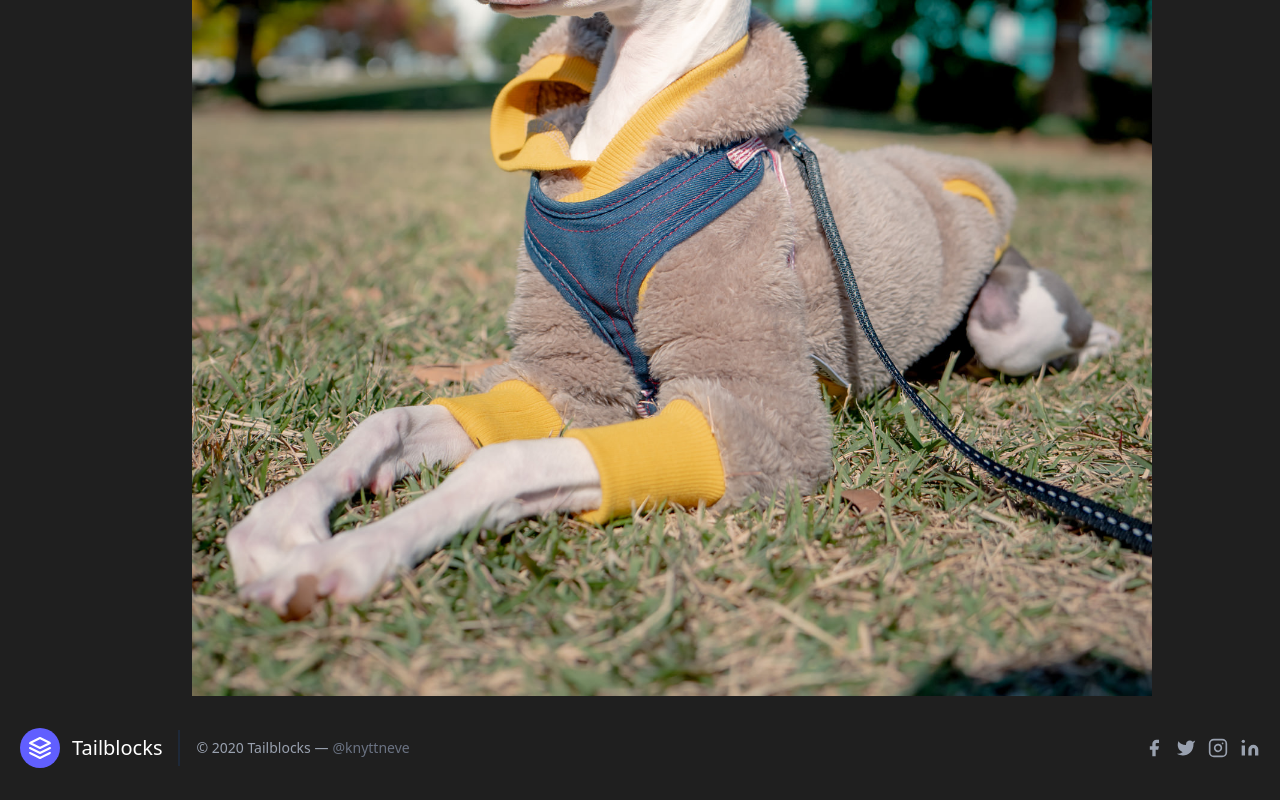
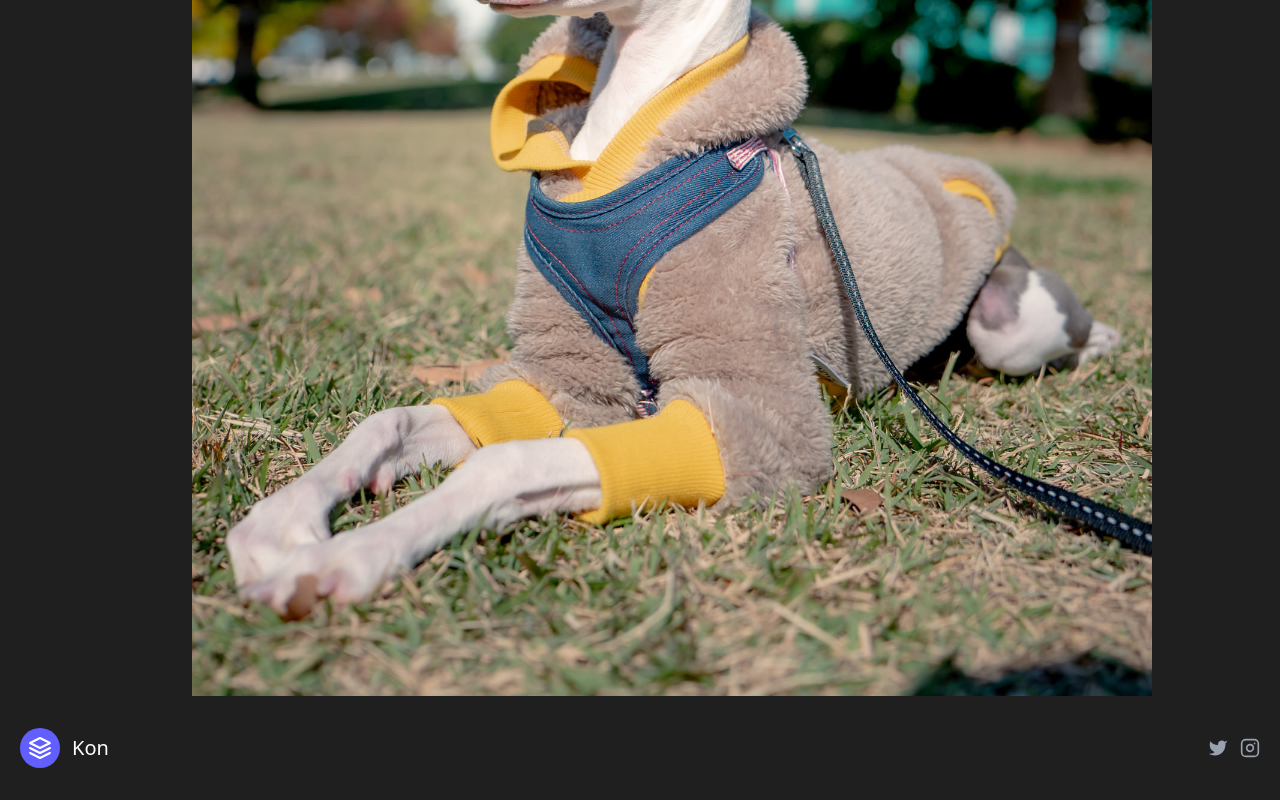
Before and after one commit to menotet/nitic_kon_2025, a React (Vite) app: page / in a window 1280 px wide. Shown: the part 1276-2076 px from the top of the page. Built offline with nearby package versions, Linux system fonts and the light colour scheme.

Commit message:
bu: 2025-08-17 21:43:15

```diff
--- a/src/AppRoutes.tsx
+++ b/src/AppRoutes.tsx
@@ -20,6 +20,10 @@ const routes = [
     path: "/timetable",
     Component: Timetable,
   },
+  {
+    path: "/Bandlist",
+    Component: Timetable,
+  },
 ] as const satisfies RouteProps[];
 
 {
--- /dev/null
+++ b/src/components/calendar.tsx
@@ -0,0 +1,37 @@
+document.querySelectorAll(".accordion-header").forEach((header) => {
+  header.addEventListener("click", () => {
+    const content = header.nextElementSibling; // 次の要素（コンテンツ）を取得
+    const icon = header.querySelector("svg"); // 矢印のアイコンを取得
+
+    // コンテンツの表示・非表示を切り替え
+    content.classList.toggle("hidden");
+    // 矢印の向きも切り替え
+    icon.classList.toggle("rotate-180");
+
+    // aria-expanded属性を更新
+    const isExpanded = content.classList.contains("hidden");
+    header.setAttribute("aria-expanded", !isExpanded);
+
+    // aria-hidden属性を更新
+    content.setAttribute("aria-hidden", isExpanded);
+
+    // 他の項目を閉じる
+    document.querySelectorAll(".accordion-content").forEach((item) => {
+      if (item !== content) {
+        item.classList.add("hidden");
+        item.setAttribute("aria-hidden", "true");
+      }
+    });
+
+    // 他の項目の矢印を元に戻す
+    document.querySelectorAll(".accordion-header").forEach((otherHeader) => {
+      if (otherHeader !== header) {
+        const otherIcon = otherHeader.querySelector("svg");
+        otherIcon.classList.remove("rotate-180");
+        otherHeader.setAttribute("aria-expanded", "false");
+        const otherContent = otherHeader.nextElementSibling;
+        otherContent.setAttribute("aria-hidden", "true");
+      }
+    });
+  });
+});
--- a/src/components/footer/footer.tsx
+++ b/src/components/footer/footer.tsx
@@ -17,10 +17,12 @@ export default function Footer() {
             >
               <path d="M12 2L2 7l10 5 10-5-10-5zM2 17l10 5 10-5M2 12l10 5 10-5"></path>
             </svg>
-            <span className="ml-3 text-xl">Tailblocks</span>
+            <span className="ml-3 text-xl">Kon</span>
           </a>
+
+          {/*
           <p className="text-sm text-gray-400 sm:ml-4 sm:pl-4 sm:border-l-2 sm:border-gray-800 sm:py-2 sm:mt-0 mt-4">
-            © 2020 Tailblocks —
+            © 2025 一関高専軽音部 —
             <a
               href="https://twitter.com/knyttneve"
               className="text-gray-500 ml-1"
@@ -30,19 +32,10 @@ export default function Footer() {
               @knyttneve
             </a>
           </p>
+          */}
+
           <span className="inline-flex sm:ml-auto sm:mt-0 mt-4 justify-center sm:justify-start">
-            <a className="text-gray-400">
-              <svg
-                fill="currentColor"
-                stroke-linecap="round"
-                stroke-linejoin="round"
-                stroke-width="2"
-                className="w-5 h-5"
-                viewBox="0 0 24 24"
-              >
-                <path d="M18 2h-3a5 5 0 00-5 5v3H7v4h3v8h4v-8h3l1-4h-4V7a1 1 0 011-1h3z"></path>
-              </svg>
-            </a>
+            {/* twitter. */}
             <a
               target="_blank"
               href="https://twitter.com"
@@ -59,7 +52,13 @@ export default function Footer() {
                 <path d="M23 3a10.9 10.9 0 01-3.14 1.53 4.48 4.48 0 00-7.86 3v1A10.66 10.66 0 013 4s-4 9 5 13a11.64 11.64 0 01-7 2c9 5 20 0 20-11.5a4.5 4.5 0 00-.08-.83A7.72 7.72 0 0023 3z"></path>
               </svg>
             </a>
-            <a className="ml-3 text-gray-400">
+
+            {/* instagram. */}
+            <a
+              target="_blank"
+              href="https://instagram.com"
+              className="ml-3 text-gray-400"
+            >
               <svg
                 fill="none"
                 stroke="currentColor"
@@ -73,23 +72,6 @@ export default function Footer() {
                 <path d="M16 11.37A4 4 0 1112.63 8 4 4 0 0116 11.37zm1.5-4.87h.01"></path>
               </svg>
             </a>
-            <a className="ml-3 text-gray-400">
-              <svg
-                fill="currentColor"
-                stroke="currentColor"
-                stroke-linecap="round"
-                stroke-linejoin="round"
-                stroke-width="0"
-                className="w-5 h-5"
-                viewBox="0 0 24 24"
-              >
-                <path
-                  stroke="none"
-                  d="M16 8a6 6 0 016 6v7h-4v-7a2 2 0 00-2-2 2 2 0 00-2 2v7h-4v-7a6 6 0 016-6zM2 9h4v12H2z"
-                ></path>
-                <circle cx="4" cy="4" r="2" stroke="none"></circle>
-              </svg>
-            </a>
           </span>
         </div>
       </footer>
--- a/src/components/header/header.tsx
+++ b/src/components/header/header.tsx
@@ -7,6 +7,7 @@ export default function Header() {
       <header className="custom-text-gray-600 body-font">
         <div className="container mx-auto flex flex-wrap p-5 flex-col md:flex-row items-center">
           {/* ロゴ. */}
+          <Link to="/">
             <a className="flex title-font font-medium items-center text-white mb-4 md:mb-0">
               <svg
                 xmlns="http://www.w3.org/2000/svg"
@@ -22,13 +23,16 @@ export default function Header() {
               </svg>
               <span className="ml-3 text-xl">Kon</span>
             </a>
+          </Link>
 
           {/* ナビゲーションリンク. */}
           <nav className="md:ml-auto md:mr-auto flex flex-wrap items-center text-base justify-end-safe gap-x-4">
             <Link to="/Timetable">
               <a className="mr-5 hover:text-gray-900">TimeTable</a>
             </Link>
+            <Link to="/Bandlist">
               <a className="mr-5 hover:text-gray-900">BandList</a>
+            </Link>
           </nav>
 
           {/* ボタン. */}
--- /dev/null
+++ b/src/page/Bandlist.tsx
@@ -0,0 +1,19 @@
+/* タイムテーブル. */
+import { Link } from "react-router-dom";
+
+import Header from "../components/header/header";
+import Footer from "../components/footer/footer";
+
+const Bandlist = () => {
+  return (
+    <>
+      <div className="text-white bg-custom_bg_gray min-h-[100vh] min-w0-[100vh]">
+        <Header />
+
+        <Footer />
+      </div>
+    </>
+  );
+};
+
+export default Bandlist;
```
Lines whose indentation alone changed are shown as unchanged.
